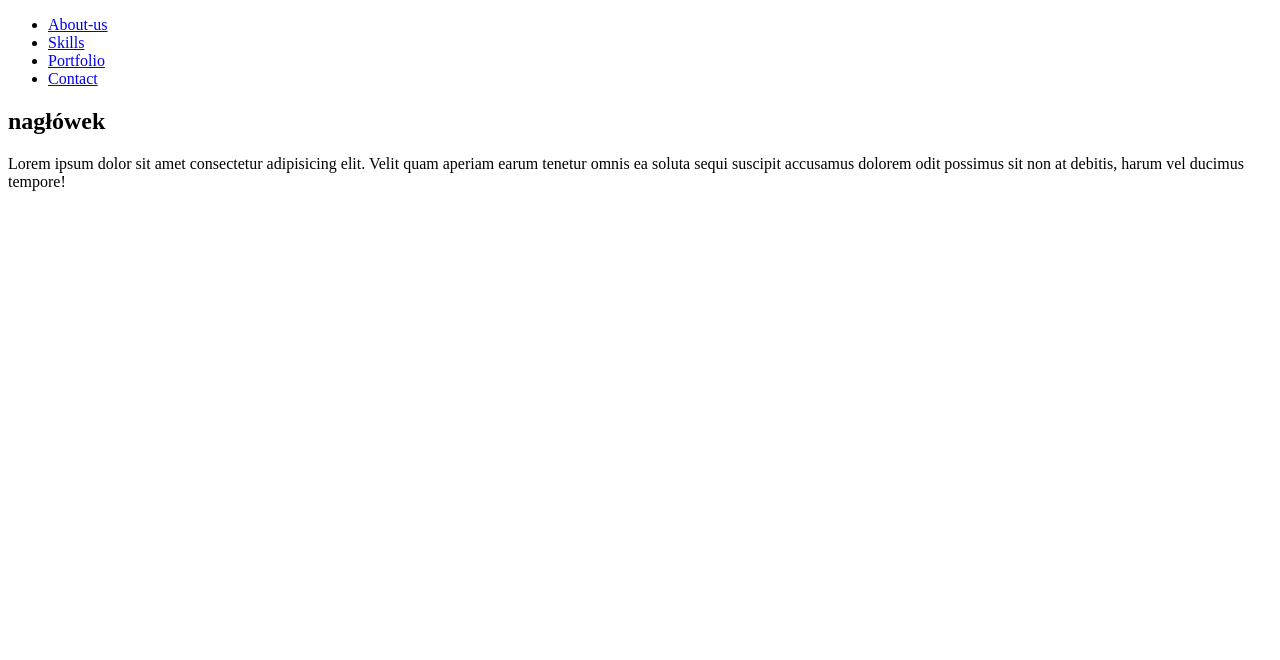
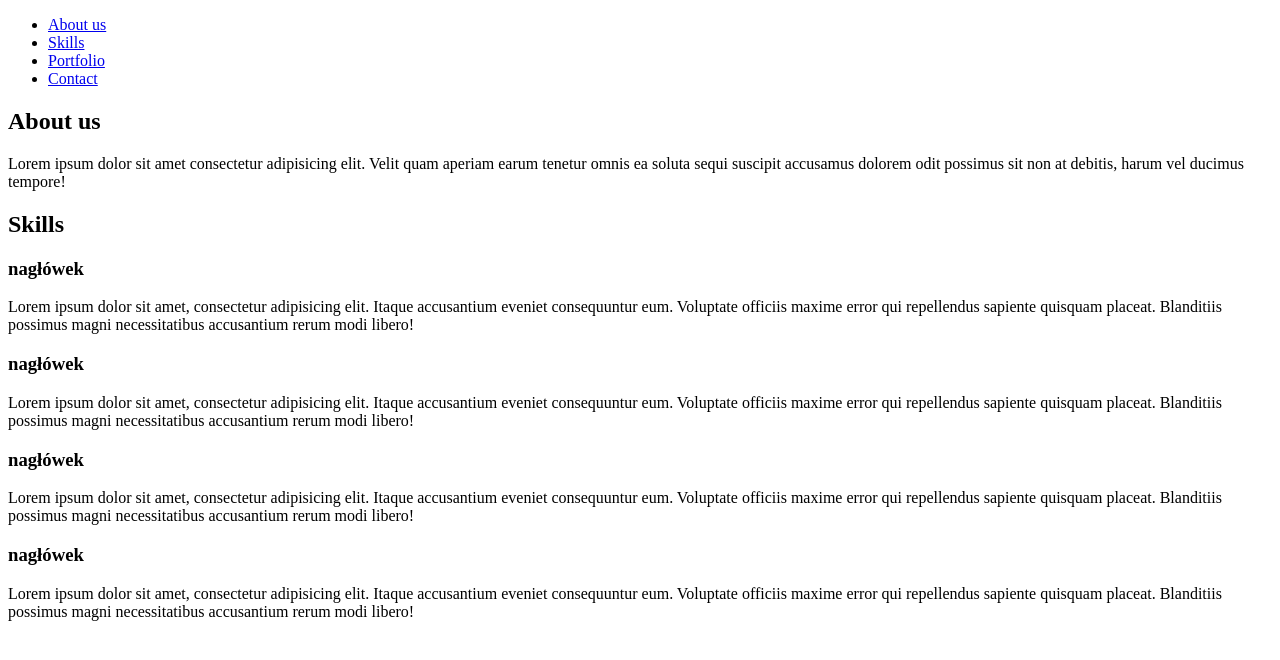
Before and after one commit to nkuziemka/20-html-prosta--strona, a plain HTML site: page index.html in a window 1280 px wide. Drawn offline with Linux system fonts and the light colour scheme.

Commit message:
sekcja Skills

```diff
--- a/index.html
+++ b/index.html
@@ -9,15 +9,28 @@
 <body>
     <nav class="menu">
         <ul class="menu-list">
-            <li><a href=#about-us>About-us</a></li>
+            <li><a href=#about-us>About us</a></li>
             <li><a href=#skills>Skills</a></li>
             <li><a href=#Portfolio>Portfolio</a></li>
             <li><a href=#Contact>Contact</a></li>
         </ul>
     </nav>
     <section class="About-us">
-        <h1>nagłówek</h1>
+        <h1>About us</h1>
         <p>Lorem ipsum dolor sit amet consectetur adipisicing elit. Velit quam aperiam earum tenetur omnis ea soluta sequi suscipit accusamus dolorem odit possimus sit non at debitis, harum vel ducimus tempore!</p>
+    </section>
+    <section class="Skills">
+        <h2>Skills</h2>
+        <div class="Skills">
+            <h3>nagłówek</h3>
+            <p>Lorem ipsum dolor sit amet, consectetur adipisicing elit. Itaque accusantium eveniet consequuntur eum. Voluptate officiis maxime error qui repellendus sapiente quisquam placeat. Blanditiis possimus magni necessitatibus accusantium rerum modi libero!</p>
+            <h3>nagłówek</h3>
+            <p>Lorem ipsum dolor sit amet, consectetur adipisicing elit. Itaque accusantium eveniet consequuntur eum. Voluptate officiis maxime error qui repellendus sapiente quisquam placeat. Blanditiis possimus magni necessitatibus accusantium rerum modi libero!</p>
+            <h3>nagłówek</h3>
+            <p>Lorem ipsum dolor sit amet, consectetur adipisicing elit. Itaque accusantium eveniet consequuntur eum. Voluptate officiis maxime error qui repellendus sapiente quisquam placeat. Blanditiis possimus magni necessitatibus accusantium rerum modi libero!</p>
+            <h3>nagłówek</h3>
+            <p>Lorem ipsum dolor sit amet, consectetur adipisicing elit. Itaque accusantium eveniet consequuntur eum. Voluptate officiis maxime error qui repellendus sapiente quisquam placeat. Blanditiis possimus magni necessitatibus accusantium rerum modi libero!</p>
+        </div>
     </section>
 </body>
 </html>
```
